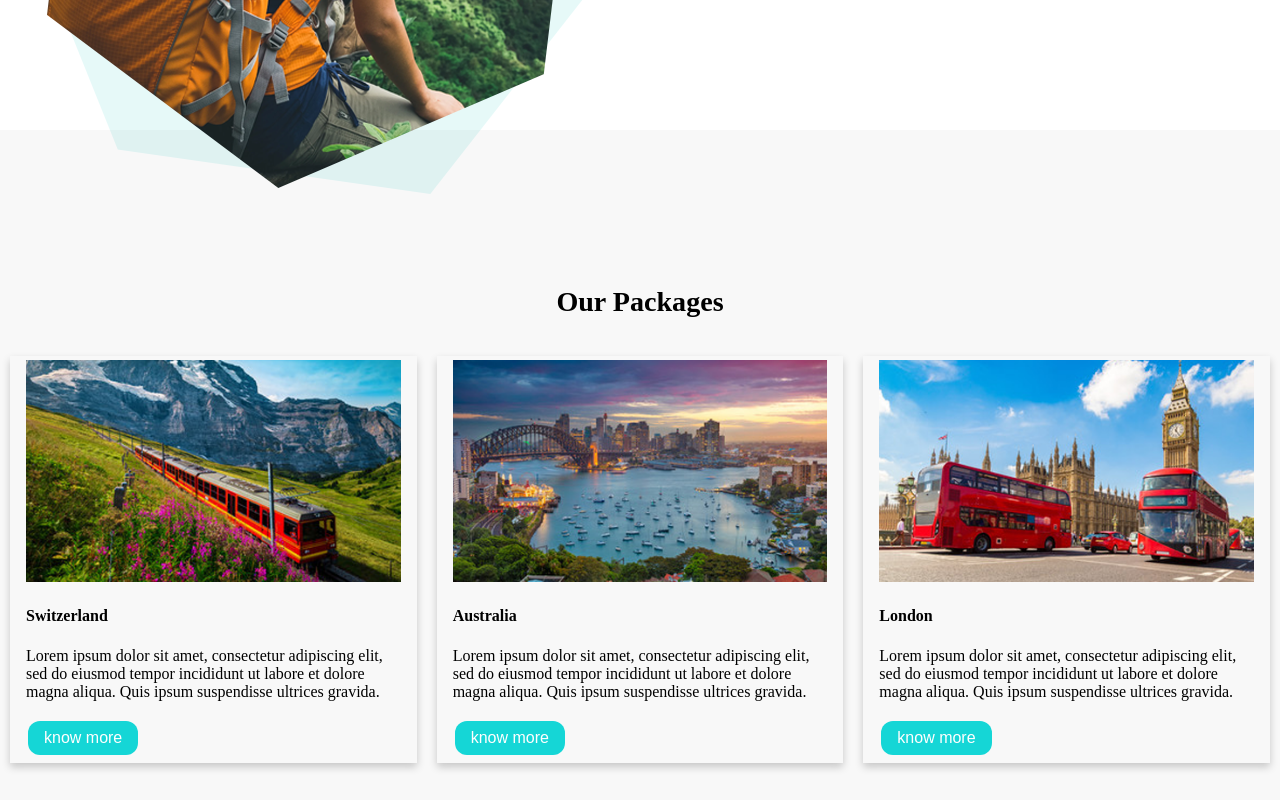
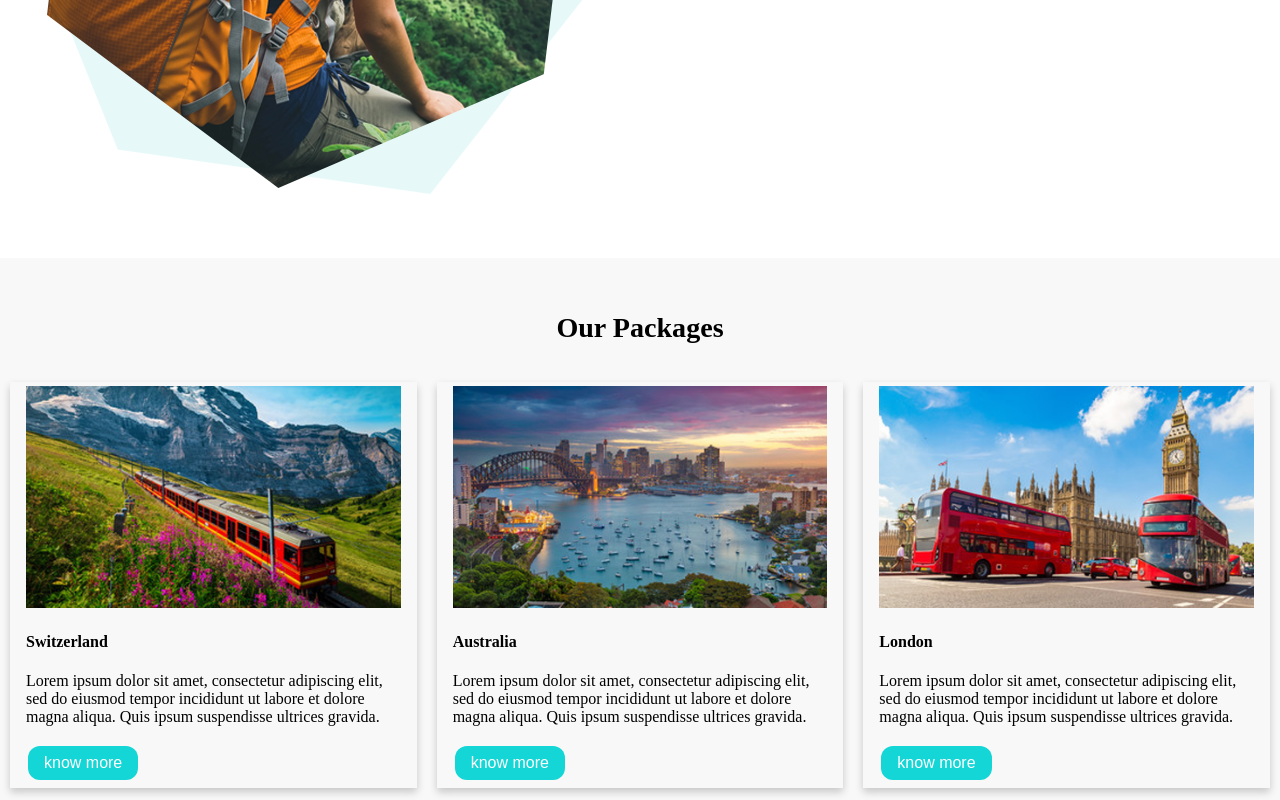
Before and after one commit to athulvenkitesh/treva, a plain HTML site: page index.html in a window 1280 px wide. Shown: the part 1680-2480 px from the top of the page. Drawn offline with Linux system fonts and the light colour scheme.

Commit message:
Update styles.css

```diff
--- a/styles.css
+++ b/styles.css
@@ -148,7 +148,8 @@ line-height: 1.8;
 .pro{
   width: 100%;
   background-color: rgb(248, 248, 248);
-  padding-top: 10%;
+      padding-top: 2%;
+    margin-top: 10%;
 
 
 
```
